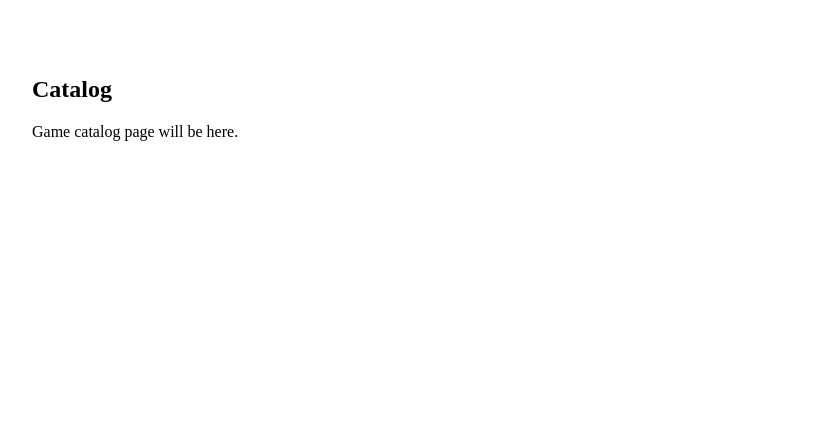
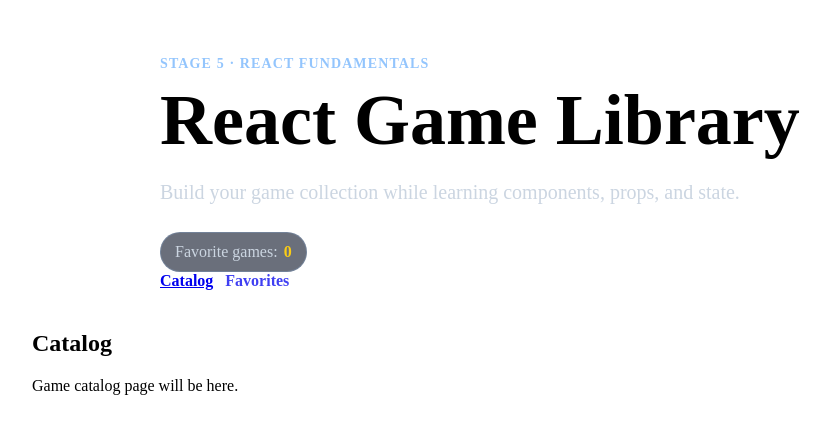
Before and after one commit to He8eco/frontend-workflow-lab, a React (Vite) app in the folder react-fundamentals/: page / in a window 1280 px wide. Shown: the top 434 px of the page, without its empty margins (0-830 px from the left). Built offline with nearby package versions, Linux system fonts and the light colour scheme.

Commit message:
feat: add router navigation

```diff
--- a/react-fundamentals/src/App.css
+++ b/react-fundamentals/src/App.css
@@ -44,6 +44,28 @@
 .header__stats strong {
   color: #facc15;
 }
+
+.app-nav {
+  display: flex;
+  align-items: center;
+  gap: 12px;
+}
+
+.app-nav__link {
+  text-decoration: none;
+  font-weight: 600;
+  opacity: 0.75;
+}
+
+.app-nav__link:hover {
+  opacity: 1;
+}
+
+.app-nav__link--active {
+  opacity: 1;
+  text-decoration: underline;
+}
+
 .search-panel {
   max-width: 960px;
   margin: 0 auto 32px;
--- a/react-fundamentals/src/App.jsx
+++ b/react-fundamentals/src/App.jsx
@@ -4,10 +4,13 @@ import { FavoritesPage } from './pages/FavoritesPage'
 import { GameDetailsPage } from './pages/GameDetailsPage'
 import { NotFoundPage } from './pages/NotFoundPage'
 import './App.css'
+import { Header } from './components/Header'
 
 export default function App() {
   return (
     <main className="app">
+      <Header favoritesCount={0} />
+
       <Routes>
         <Route path="/" element={<CatalogPage />} />
         <Route path="/favorites" element={<FavoritesPage />} />
--- a/react-fundamentals/src/components/Header.jsx
+++ b/react-fundamentals/src/components/Header.jsx
@@ -1,4 +1,6 @@
-export function Header({favoritesCount}) {
+import { NavLink } from 'react-router'
+
+export function Header({ favoritesCount }) {
   return (
     <header className="header">
       <p className="header__eyebrow">Stage 5 · React Fundamentals</p>
@@ -9,6 +11,26 @@ export function Header({favoritesCount}) {
       <p className="header__stats">
         Favorite games: <strong>{favoritesCount}</strong>
       </p>
+
+      <nav className="app-nav" aria-label="Main navigation">
+        <NavLink
+          to="/"
+          className={({ isActive }) =>
+            isActive ? 'app-nav__link app-nav__link--active' : 'app-nav__link'
+          }
+        >
+          Catalog
+        </NavLink>
+        <NavLink
+          to="/favorites"
+          end
+          className={({ isActive }) =>
+            isActive ? 'app-nav__link app-nav__link--active' : 'app-nav__link'
+          }
+        >
+          Favorites
+        </NavLink>
+      </nav>
     </header>
   )
 }
```
Also changed, not shown: 2 other files (tests, documents, lock files or other folders).
